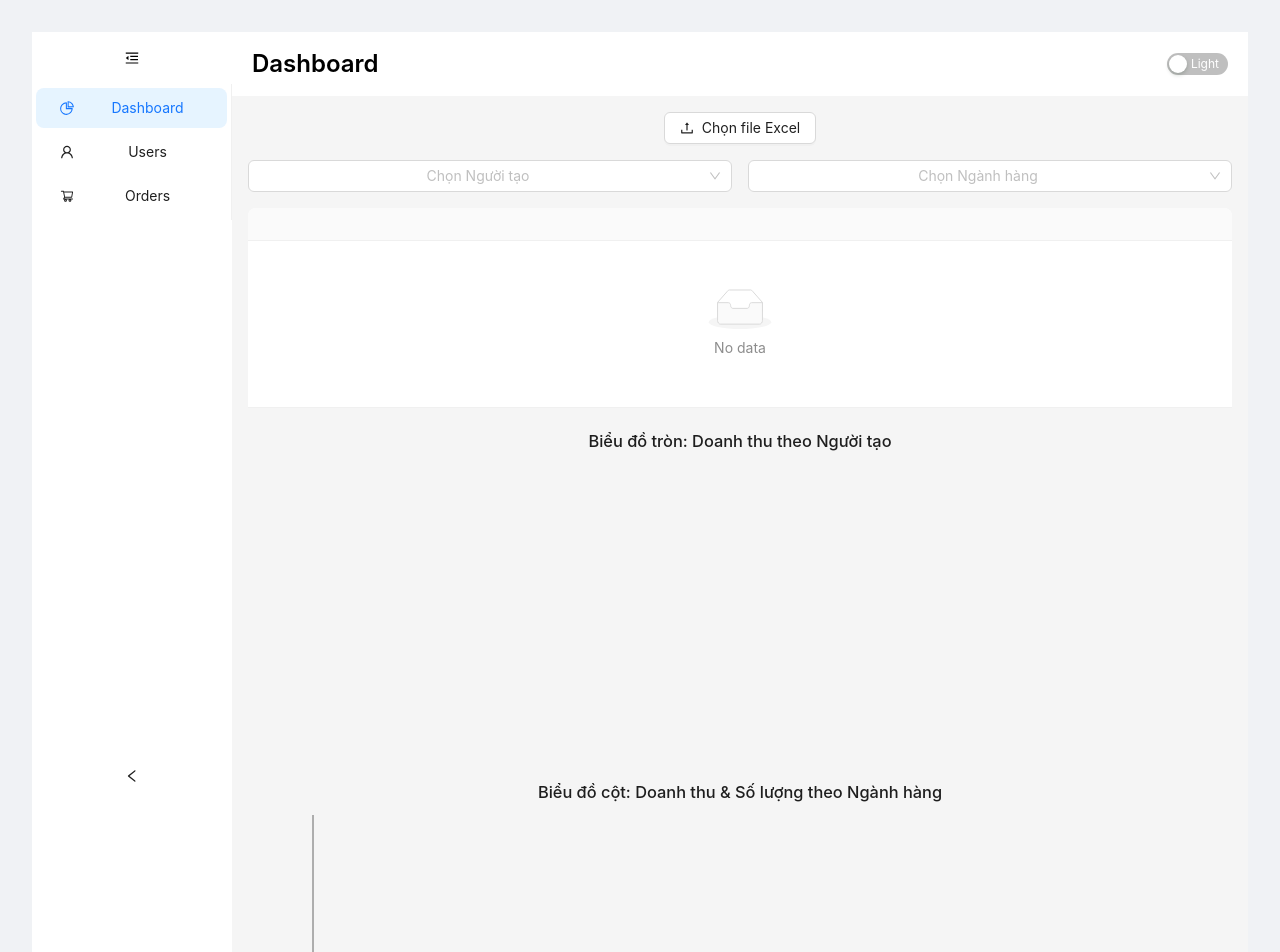
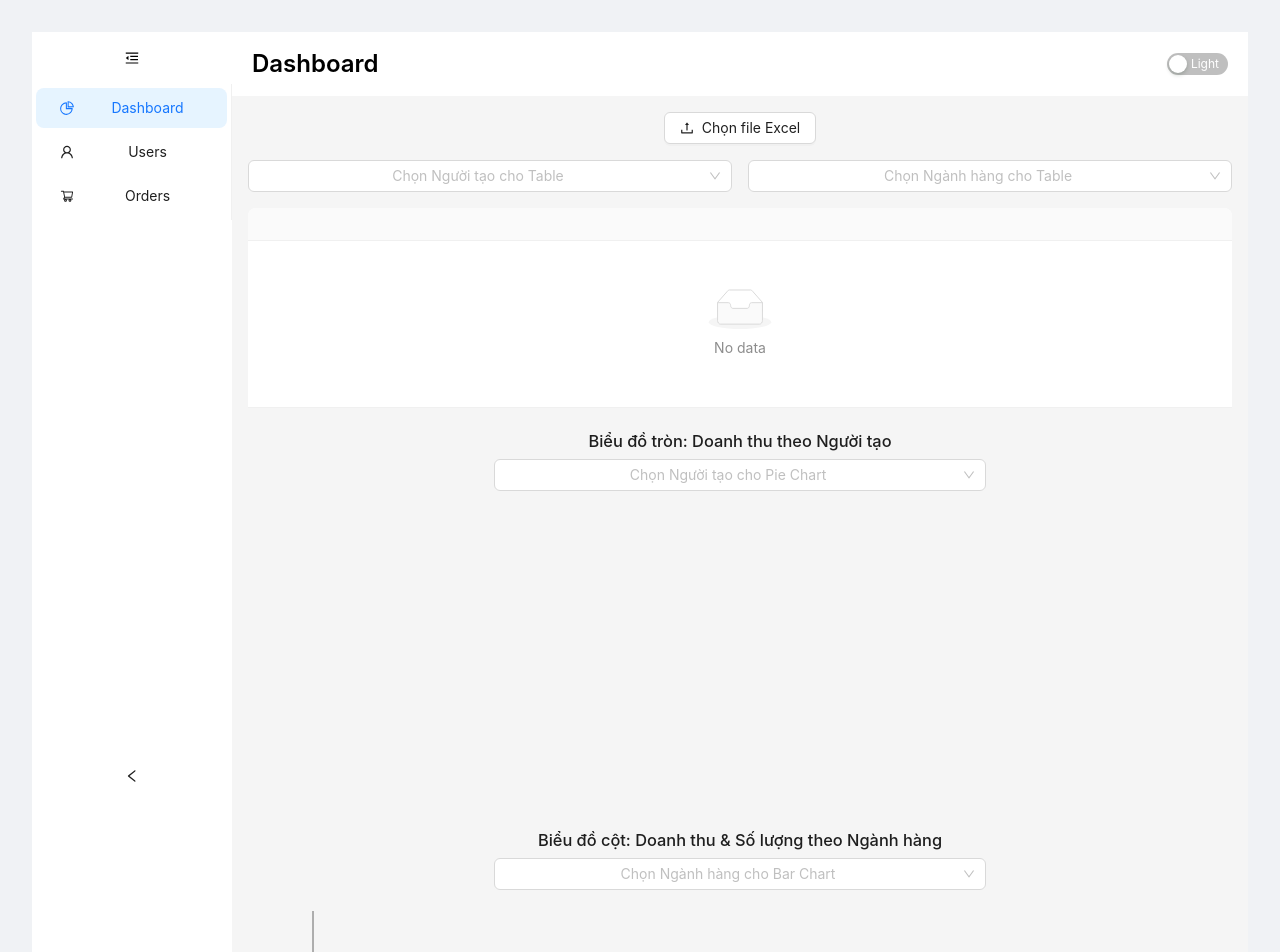
Before and after one commit to khanh28599-design/my-ant-dashboard-upgrade, a React (Vite) app: page / in a window 1280 px wide. Shown: the top 952 px of the page. Built offline with nearby package versions, Linux system fonts and the light colour scheme.

Commit message:
Add Excel dashboard with table and chart

```diff
--- a/src/components/ExcelDashboard.jsx
+++ b/src/components/ExcelDashboard.jsx
@@ -22,10 +22,16 @@ export default function ExcelDashboard() {
   const [data, setData] = useState([]);
   const [columns, setColumns] = useState([]);
 
-  const [creatorFilter, setCreatorFilter] = useState([]);
-  const [categoryFilter, setCategoryFilter] = useState([]);
+  // Filter riêng cho Table
+  const [tableCreatorFilter, setTableCreatorFilter] = useState([]);
+  const [tableCategoryFilter, setTableCategoryFilter] = useState([]);
 
-  // Xử lý file Excel
+  // Filter riêng cho Pie Chart
+  const [pieCreatorFilter, setPieCreatorFilter] = useState([]);
+
+  // Filter riêng cho Bar Chart
+  const [barCategoryFilter, setBarCategoryFilter] = useState([]);
+
   const handleFile = (file) => {
     const reader = new FileReader();
     reader.onload = (e) => {
@@ -40,7 +46,6 @@ export default function ExcelDashboard() {
         return;
       }
 
-      // Lọc các cột quan trọng
       jsonData = jsonData.map((row) => ({
         "Người tạo": row["Người tạo"] || "",
         "Ngành hàng": row["Ngành hàng"] || "",
@@ -49,8 +54,6 @@ export default function ExcelDashboard() {
       }));
 
       setData(jsonData);
-
-      // Columns cho Table
       setColumns([
         { title: "Người tạo", dataIndex: "Người tạo", key: "Người tạo" },
         { title: "Ngành hàng", dataIndex: "Ngành hàng", key: "Ngành hàng" },
@@ -58,44 +61,51 @@ export default function ExcelDashboard() {
         { title: "Số lượng", dataIndex: "Số lượng", key: "Số lượng", sorter: (a, b) => a["Số lượng"] - b["Số lượng"] },
       ]);
 
-      // Mặc định chọn tất cả
-      setCreatorFilter(Array.from(new Set(jsonData.map((r) => r["Người tạo"]))));
-      setCategoryFilter(Array.from(new Set(jsonData.map((r) => r["Ngành hàng"]))));
+      // Mặc định chọn tất cả filter
+      const allCreators = Array.from(new Set(jsonData.map((r) => r["Người tạo"])));
+      const allCategories = Array.from(new Set(jsonData.map((r) => r["Ngành hàng"])));
+      setTableCreatorFilter(allCreators);
+      setPieCreatorFilter(allCreators);
+      setTableCategoryFilter(allCategories);
+      setBarCategoryFilter(allCategories);
     };
     reader.readAsBinaryString(file);
     return false;
   };
 
-  // Table dữ liệu
+  // Table dữ liệu với filter riêng
   const filteredTable = useMemo(() => {
     return data.filter(
-      (row) => creatorFilter.includes(row["Người tạo"]) && categoryFilter.includes(row["Ngành hàng"])
+      (row) => tableCreatorFilter.includes(row["Người tạo"]) && tableCategoryFilter.includes(row["Ngành hàng"])
     );
-  }, [data, creatorFilter, categoryFilter]);
+  }, [data, tableCreatorFilter, tableCategoryFilter]);
 
-  // Pie chart: doanh thu theo Người tạo
+  // Pie chart: tổng doanh thu theo Người tạo với filter riêng
   const pieData = useMemo(() => {
     const grouped = {};
-    filteredTable.forEach((row) => {
+    data
+      .filter((row) => pieCreatorFilter.includes(row["Người tạo"]))
+      .forEach((row) => {
         const creator = row["Người tạo"];
         if (!grouped[creator]) grouped[creator] = 0;
         grouped[creator] += row["Phải thu"];
       });
     return Object.keys(grouped).map((key) => ({ name: key, "Doanh thu": grouped[key] }));
-  }, [filteredTable]);
+  }, [data, pieCreatorFilter]);
 
-  // Bar chart: doanh thu & số lượng theo Ngành hàng
+  // Bar chart: doanh thu & số lượng theo Ngành hàng với filter riêng
   const barData = useMemo(() => {
-    const filtered = filteredTable.filter((row) => categoryFilter.includes(row["Ngành hàng"]));
     const grouped = {};
-    filtered.forEach((row) => {
+    data
+      .filter((row) => barCategoryFilter.includes(row["Ngành hàng"]))
+      .forEach((row) => {
         const category = row["Ngành hàng"];
         if (!grouped[category]) grouped[category] = { "Doanh thu": 0, "Số lượng": 0 };
         grouped[category]["Doanh thu"] += row["Phải thu"];
         grouped[category]["Số lượng"] += row["Số lượng"];
       });
     return Object.keys(grouped).map((key) => ({ name: key, ...grouped[key] }));
-  }, [filteredTable, categoryFilter]);
+  }, [data, barCategoryFilter]);
 
   const allCreators = Array.from(new Set(data.map((r) => r["Người tạo"])));
   const allCategories = Array.from(new Set(data.map((r) => r["Ngành hàng"])));
@@ -106,15 +116,16 @@ export default function ExcelDashboard() {
         <Button icon={<UploadOutlined />}>Chọn file Excel</Button>
       </Upload>
 
+      {/* Filter Table */}
       <Row gutter={16} style={{ marginTop: 16 }}>
         <Col span={12}>
           <Select
             mode="multiple"
             allowClear
-            placeholder="Chọn Người tạo"
+            placeholder="Chọn Người tạo cho Table"
             style={{ width: "100%" }}
-            value={creatorFilter}
-            onChange={setCreatorFilter}
+            value={tableCreatorFilter}
+            onChange={setTableCreatorFilter}
           >
             {allCreators.map((c) => (
               <Option key={c} value={c}>
@@ -127,10 +138,10 @@ export default function ExcelDashboard() {
           <Select
             mode="multiple"
             allowClear
-            placeholder="Chọn Ngành hàng"
+            placeholder="Chọn Ngành hàng cho Table"
             style={{ width: "100%" }}
-            value={categoryFilter}
-            onChange={setCategoryFilter}
+            value={tableCategoryFilter}
+            onChange={setTableCategoryFilter}
           >
             {allCategories.map((c) => (
               <Option key={c} value={c}>
@@ -147,7 +158,22 @@ export default function ExcelDashboard() {
         style={{ marginTop: 16 }}
       />
 
+      {/* Filter Pie Chart */}
       <h3 style={{ marginTop: 24 }}>Biểu đồ tròn: Doanh thu theo Người tạo</h3>
+      <Select
+        mode="multiple"
+        allowClear
+        placeholder="Chọn Người tạo cho Pie Chart"
+        style={{ width: "50%", marginBottom: 16 }}
+        value={pieCreatorFilter}
+        onChange={setPieCreatorFilter}
+      >
+        {allCreators.map((c) => (
+          <Option key={c} value={c}>
+            {c}
+          </Option>
+        ))}
+      </Select>
       <ResponsiveContainer width="100%" height={300}>
         <PieChart>
           <Pie
@@ -168,7 +194,22 @@ export default function ExcelDashboard() {
         </PieChart>
       </ResponsiveContainer>
 
+      {/* Filter Bar Chart */}
       <h3 style={{ marginTop: 24 }}>Biểu đồ cột: Doanh thu & Số lượng theo Ngành hàng</h3>
+      <Select
+        mode="multiple"
+        allowClear
+        placeholder="Chọn Ngành hàng cho Bar Chart"
+        style={{ width: "50%", marginBottom: 16 }}
+        value={barCategoryFilter}
+        onChange={setBarCategoryFilter}
+      >
+        {allCategories.map((c) => (
+          <Option key={c} value={c}>
+            {c}
+          </Option>
+        ))}
+      </Select>
       <ResponsiveContainer width="100%" height={300}>
         <BarChart data={barData}>
           <XAxis dataKey="name" />
```
Lines whose indentation alone changed are shown as unchanged.
